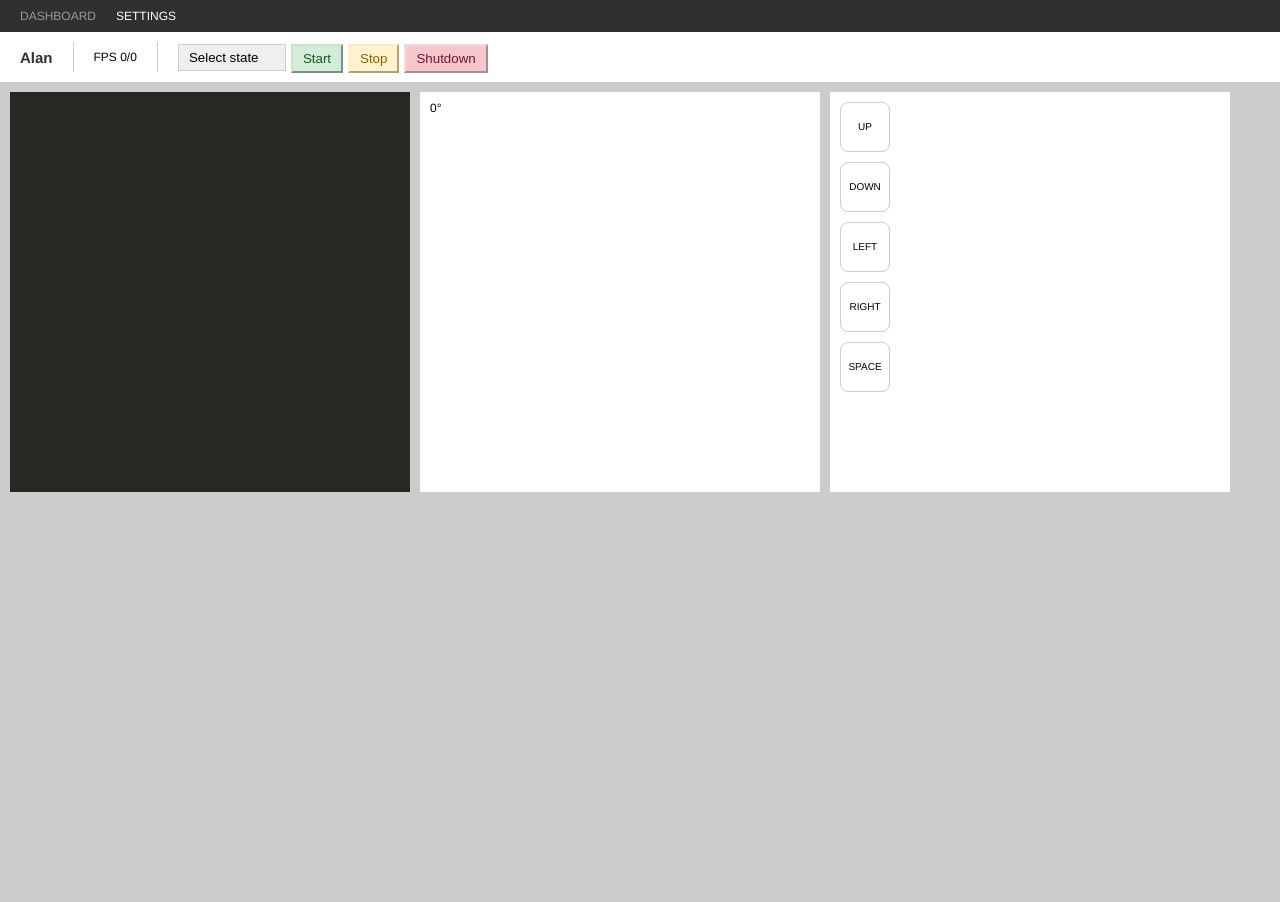
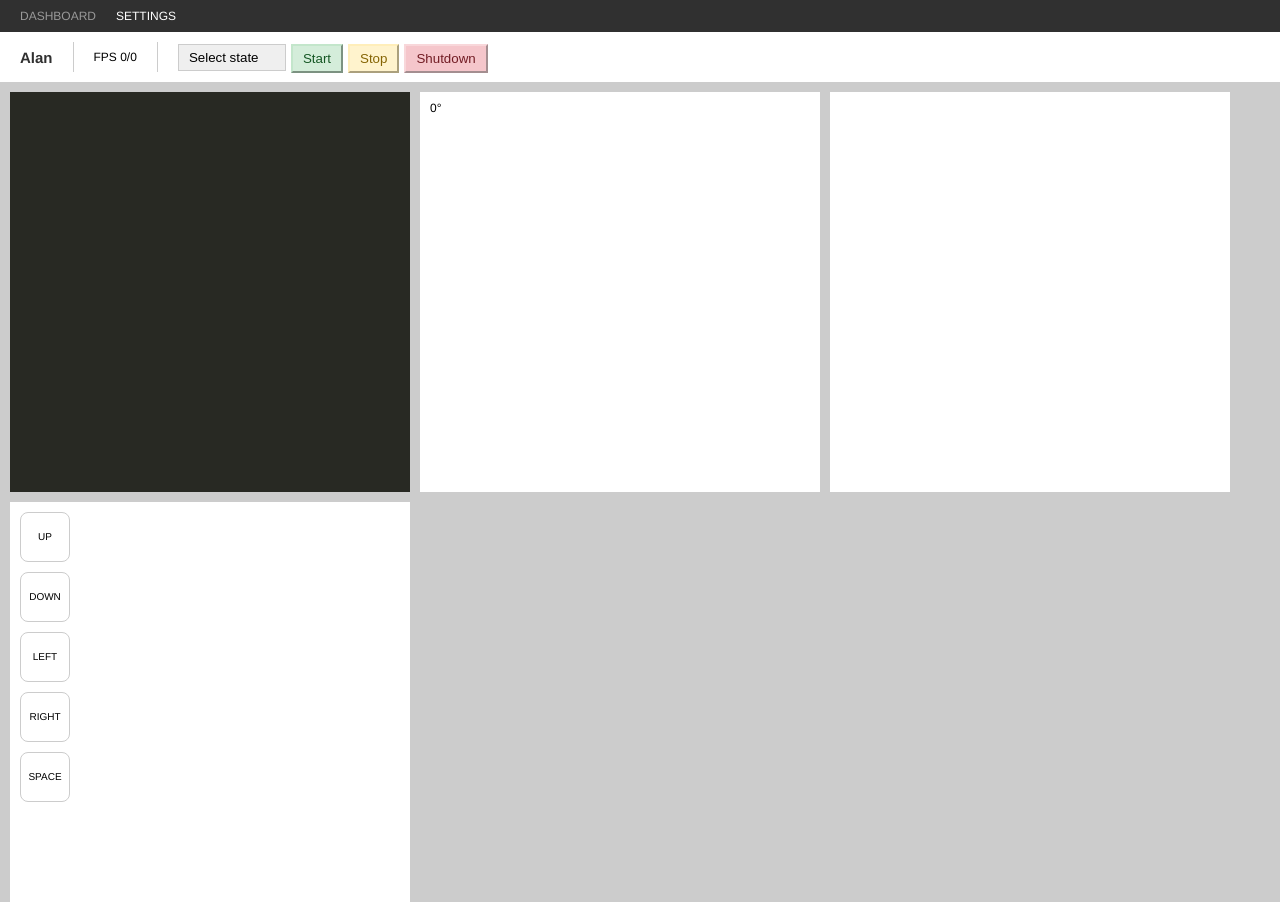
Before and after one commit to eriknoorland/nodebot-telemetry, a Vue app: page / in a window 1280 px wide. Before the commit the page ends 800 px from the top, so only its background shows below. Built offline with nearby package versions, Linux system fonts and the light colour scheme; no server answers; what vue-socket.io would draw is missing.

Commit message:
Visualize line following camera vector

```diff
--- /dev/null
+++ b/src/components/modules/Camera.vue
@@ -0,0 +1,91 @@
+<template>
+  <div class="camera">
+    <canvas ref="canvas" class="camera__canvas"></canvas>
+  </div>
+</template>
+
+<script>
+import map from '../../utils/map';
+
+export default {
+  name: 'Camera',
+
+  data() {
+    return {
+      canvas: null,
+      context: null,
+      centerX: 0,
+      centerY: 0,
+      heading: 0,
+      frameWidth: 0,
+      frameHeight: 0,
+    };
+  },
+
+  sockets: {
+    data({ camera }) {
+      const { code, frameWidth, frameHeight, x0, y0, x1, y1 } = this.camera;
+
+      if (code === 200) {
+        this.frameWidth = frameWidth;
+        this.frameHeight = frameHeight;
+        return;
+      }
+
+      this.clearCanvas();
+
+      if (x0 || y0 || x1 || y1) {
+        this.drawLine(x0, y0, x1, y1);
+      }
+    },
+  },
+
+  methods: {
+    clearCanvas() {
+      const { canvas } = this.$refs;
+
+      this.context.clearRect(0, 0, canvas.width, canvas.height);
+    },
+
+    drawLine(x0, y0, x1, y1) {
+      const { canvas } = this.$refs;
+      const startX = map(x0, 0, this.frameWidth, 0, canvas.clientWidth);
+      const startY = map(y0, 0, this.frameHeight, 0, canvas.clientHeight);
+      const endX = map(x1, 0, this.frameWidth, 0, canvas.clientWidth);
+      const endY = map(y1, 0, this.frameHeight, 0, canvas.clientHeight);
+
+      this.context.lineWidth = 20;
+      this.context.strokeStyle = '#000';
+      this.context.beginPath();
+      this.context.moveTo(startX, startY);
+      this.context.lineTo(endX, endY);
+      this.context.stroke();
+    },
+  },
+
+  mounted() {
+    const { canvas } = this.$refs;
+
+    this.context = canvas.getContext('2d');
+
+    canvas.setAttribute('width', canvas.clientWidth);
+    canvas.setAttribute('height', canvas.clientWidth);
+
+    this.centerX = canvas.width * 0.5;
+    this.centerY = canvas.height * 0.5;
+  },
+};
+</script>
+
+<style>
+.camera__canvas {
+  position: absolute;
+  top: 0;
+  right: 0;
+  bottom: 0;
+  left: 0;
+  width: 100%;
+  height: 100%;
+  background: #fff;
+}
+</style>
--- /dev/null
+++ b/src/utils/map.js
@@ -0,0 +1,9 @@
+const map = (
+  value,
+  minIn,
+  maxIn,
+  minOut,
+  maxOut,
+) => (value - minIn) * (maxOut - minOut) / (maxIn - minIn) + minOut;
+
+export default map;
--- a/src/views/Dashboard.vue
+++ b/src/views/Dashboard.vue
@@ -6,6 +6,10 @@
 
     <module>
       <lidar />
+    </module>
+
+    <module>
+      <camera />
     </module>
 
     <module>
@@ -18,6 +22,7 @@
 import Module from '@/components/Module.vue';
 import Log from '@/components/modules/Log.vue';
 import Lidar from '@/components/modules/Lidar.vue';
+import Camera from '@/components/modules/Camera.vue';
 import KeyboardController from '@/components/modules/KeyboardController.vue';
 
 export default {
@@ -27,6 +32,7 @@ export default {
     Module,
     Log,
     Lidar,
+    Camera,
     KeyboardController,
   },
 };
```
Also changed, not shown: package.json (+8 -1 lines).
